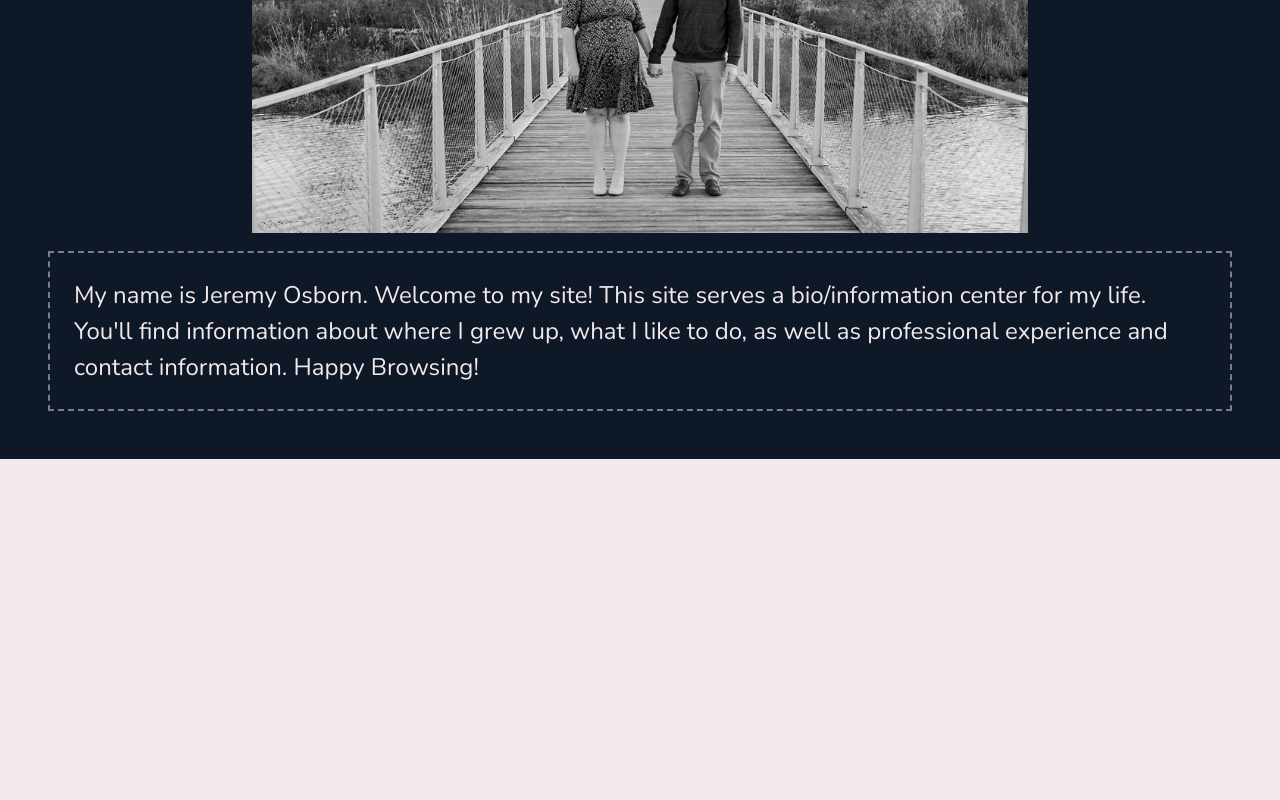
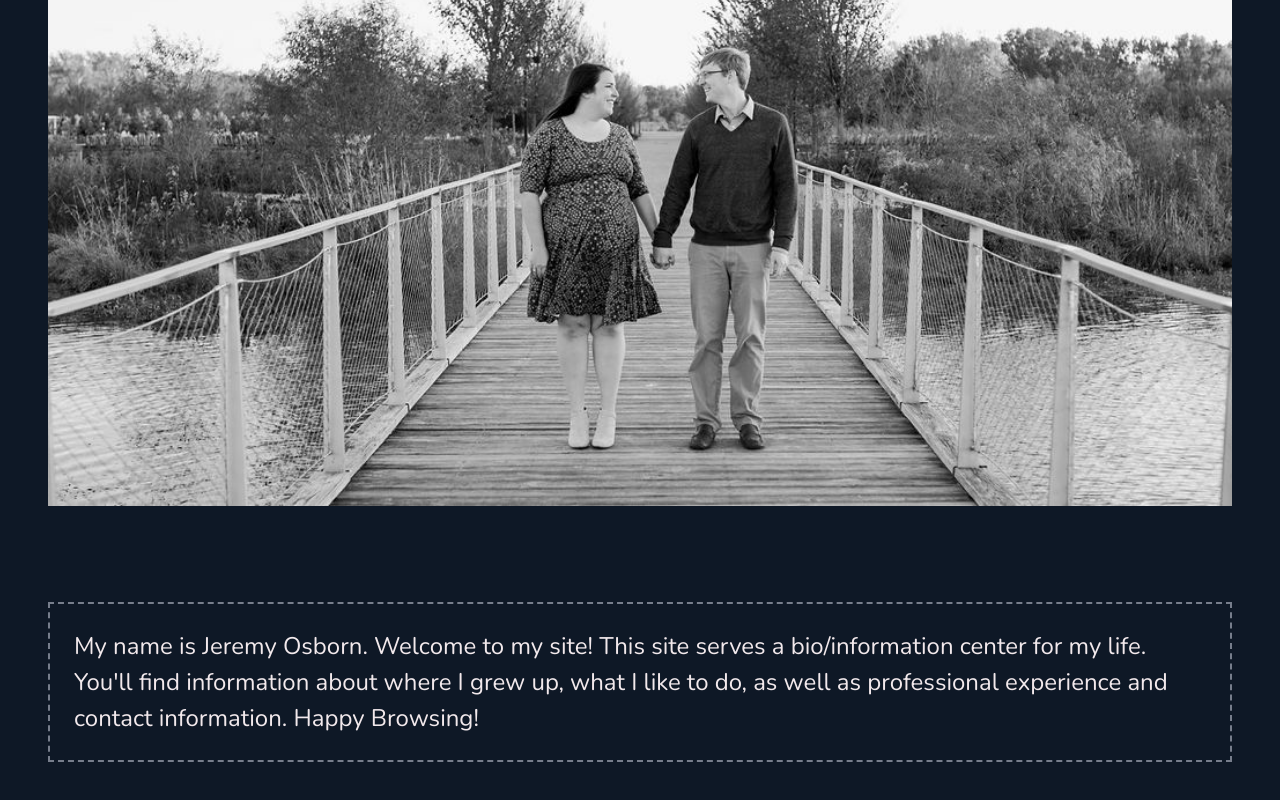
Before and after one commit to jwosborn/Website, a React (Create React App) app: page / in a window 1280 px wide. Shown: the part 500-1300 px from the top of the page. Before the commit the page ends 959 px from the top, so only its background shows below. Built offline with nearby package versions, Linux system fonts and the light colour scheme.

Commit message:
remove unused styles

```diff
--- a/src/App.scss
+++ b/src/App.scss
@@ -92,10 +92,7 @@ body::-webkit-scrollbar {
   border: 2px dashed $gray;
 }
 .intro-img {
-  min-height: 65vh;
-  min-width: 97vh;
   margin: auto;
-  margin-bottom: 1em;
 }
 .is-on-top {
   z-index: 1000;
--- a/src/components/Home.js
+++ b/src/components/Home.js
@@ -9,12 +9,14 @@ function Home() {
         </span>
       </div>
       <div className="section">
-        <figure className="image intro-img is-128x128">
+        <figure className="image intro-img is-3x2">
           <img
             src={require("../assets/BWIntroPic.jpg")}
             alt="Black and White/Jeremy and Kelsey holding hands."
           />
         </figure>
+      </div>
+      <div className="section">
         <div className="content is-large font-main">
           <p>
             My name is Jeremy Osborn. Welcome to my site! This site serves a
```
